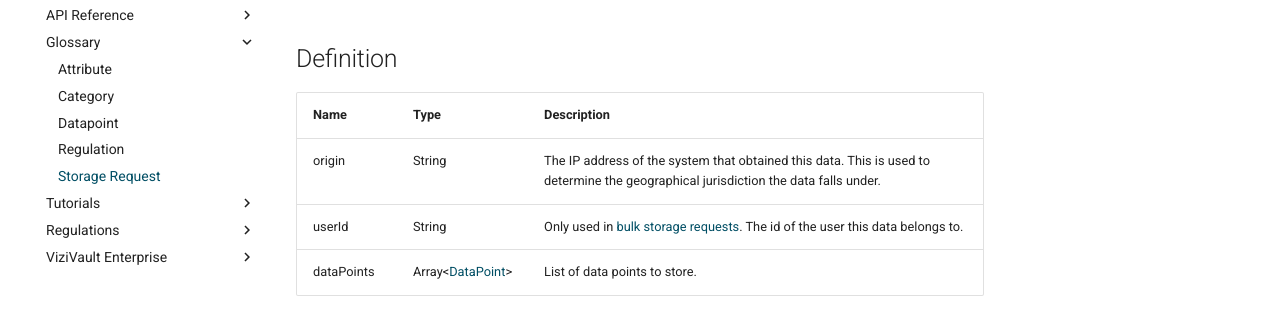
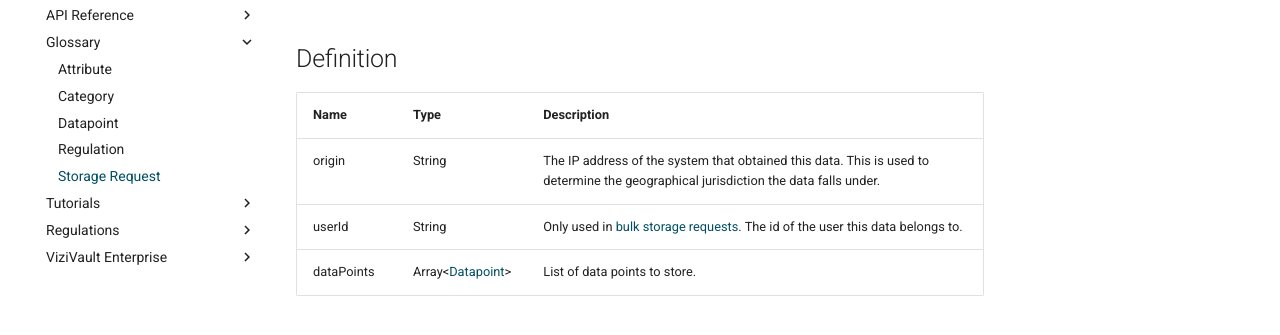
Before and after one commit to anontechnology/documentation, an MkDocs documentation site: the page built from docs/glossary/storage-request.md, in a window 1280 px wide. Shown: the part 204-539 px from the top of the page. Built offline with MkDocs 1.6.1 and Material for MkDocs 9.7.7, drawn with Linux system fonts in a browser that asks for light colours.

Commit message:
Uniform casing

```diff
--- a/docs/glossary/storage-request.md
+++ b/docs/glossary/storage-request.md
@@ -8,4 +8,4 @@ A storage request is the format in which data is entered into the vault.
 |-----|-----|-----------|
 |origin|String|The IP address of the system that obtained this data. This is used to determine the geographical jurisdiction the data falls under.|
 |userId|String|Only used in [bulk storage requests](/api/datapoints#post-databulk). The id of the user this data belongs to.|
-|dataPoints|Array<[DataPoint](/glossary/datapoint)>|List of data points to store.|
+|dataPoints|Array<[Datapoint](/glossary/datapoint)>|List of data points to store.|
```
Also changed, not shown: docs/api/endpoints.md (+1 -1 lines).
